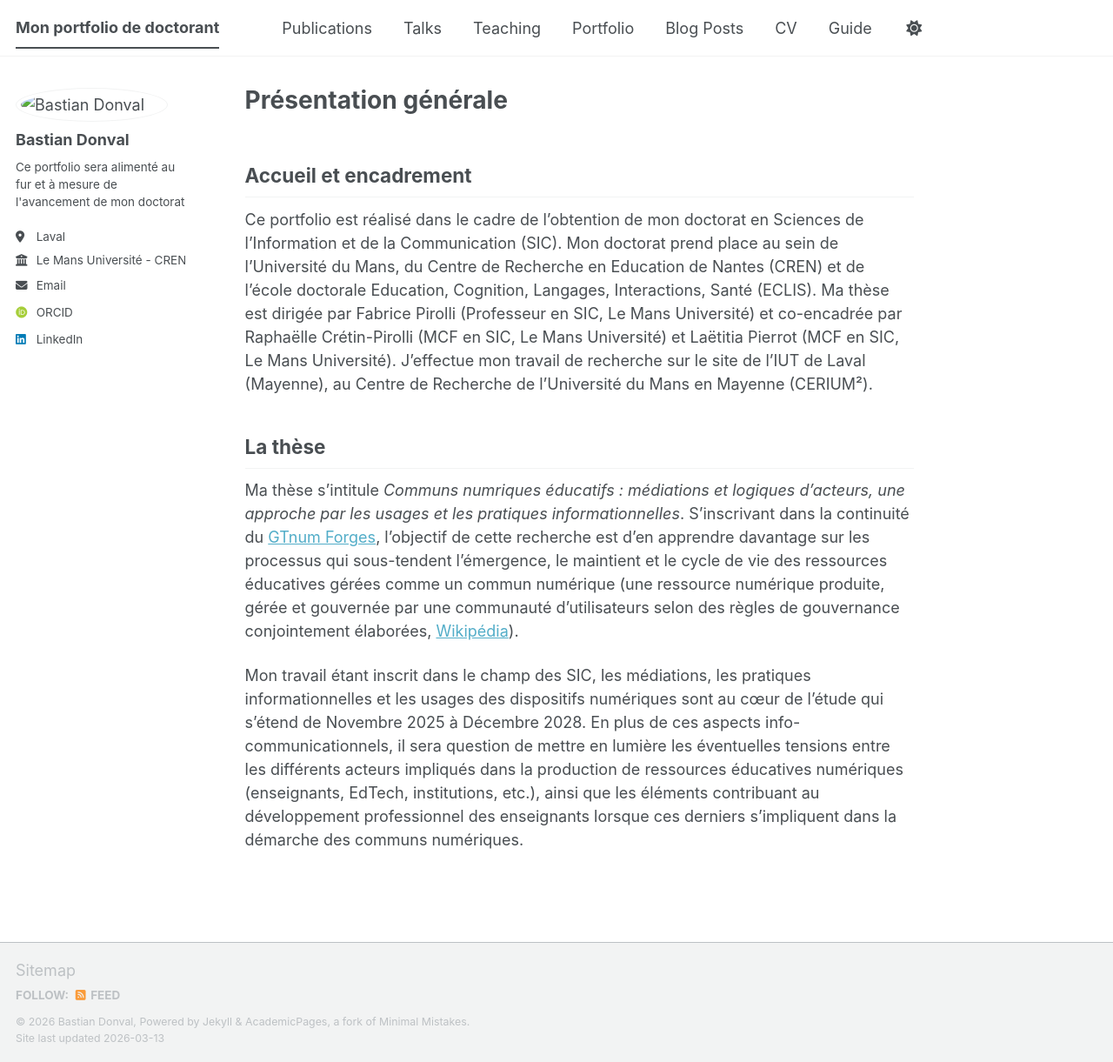
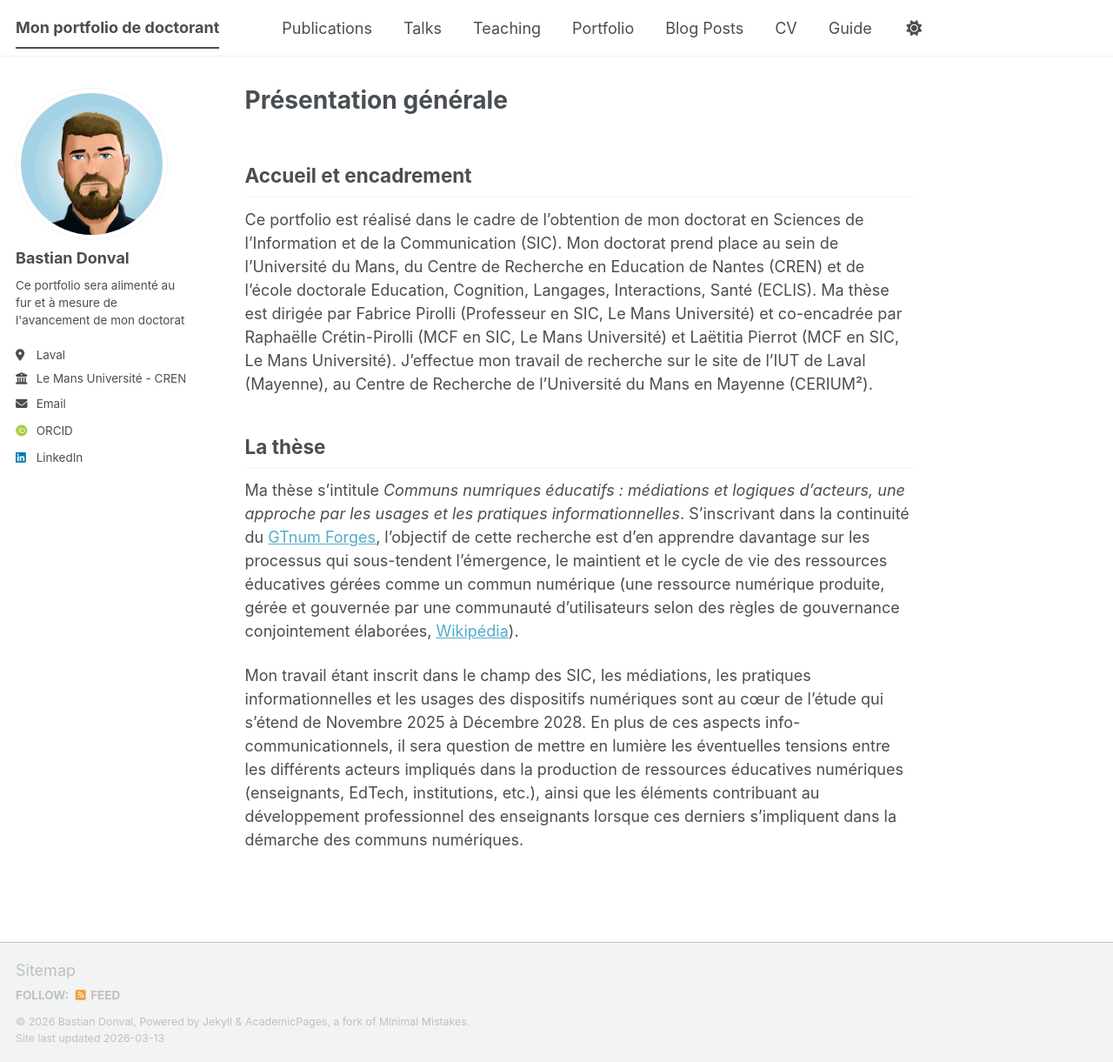
Before and after one commit to BDonval/bdonval_page.github.io, a Jekyll site: the page built from _pages/about.md, in a window 1280 px wide and 1221 px high. Shown: the whole window at 87% size. Built offline with Jekyll 4.4.1, drawn with Linux system fonts in a browser that asks for light colours; some web fonts are replaced; a script bundle is joined from its source files by our own code; library files that are not in the unit come from our copies.

Commit message:
Update _config.yml

```diff
--- a/_config.yml
+++ b/_config.yml
@@ -23,7 +23,7 @@ repository               : "BDonval/bdonval_page.github.io"
 #               Additional customization can be done by editing /_includes/author-profile.html
 author:
   # Biographic information
-  avatar           : "images/Icone.png"
+  avatar           : "Icone.png"
   name             : "Bastian Donval"
   pronouns         : # example: "she/her"
   bio              : "Ce portfolio sera alimenté au fur et à mesure de l'avancement de mon doctorat"
```
